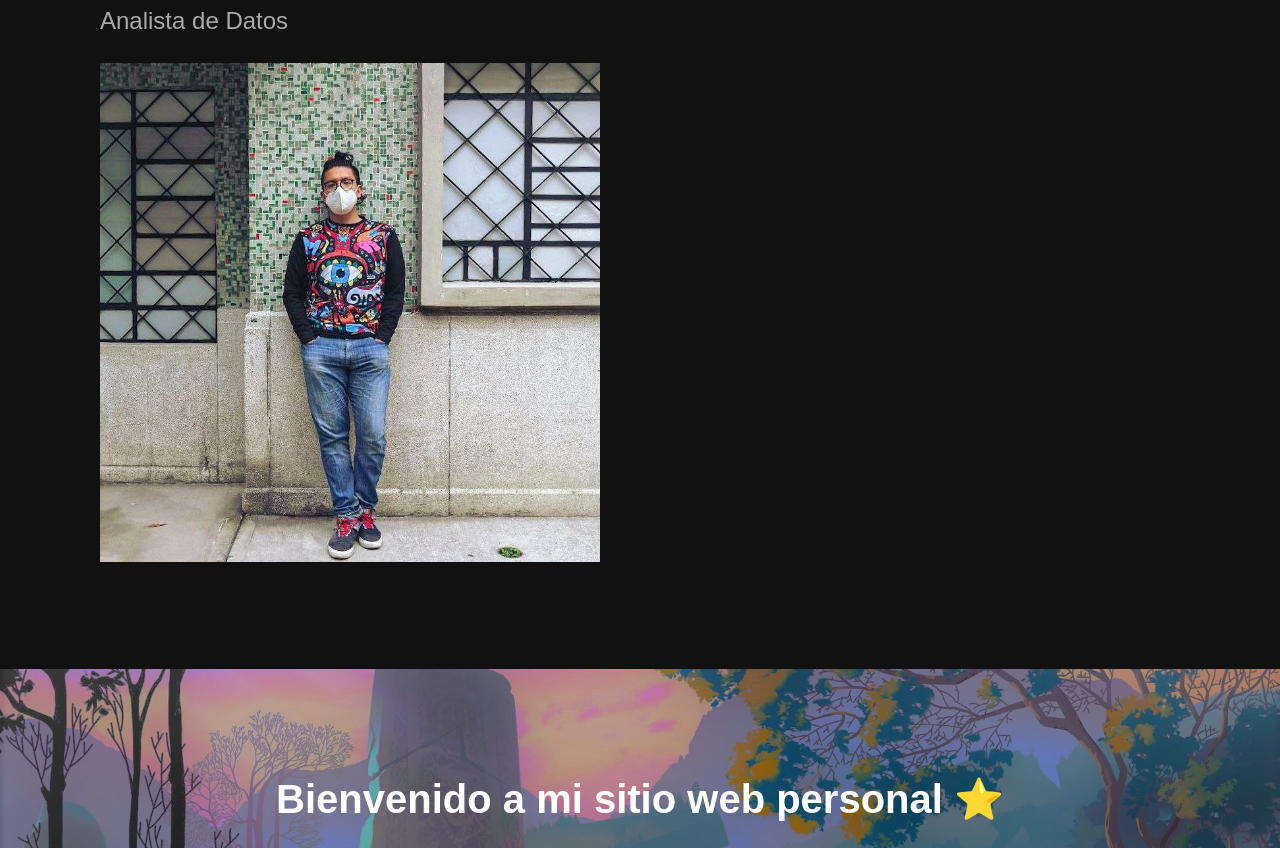
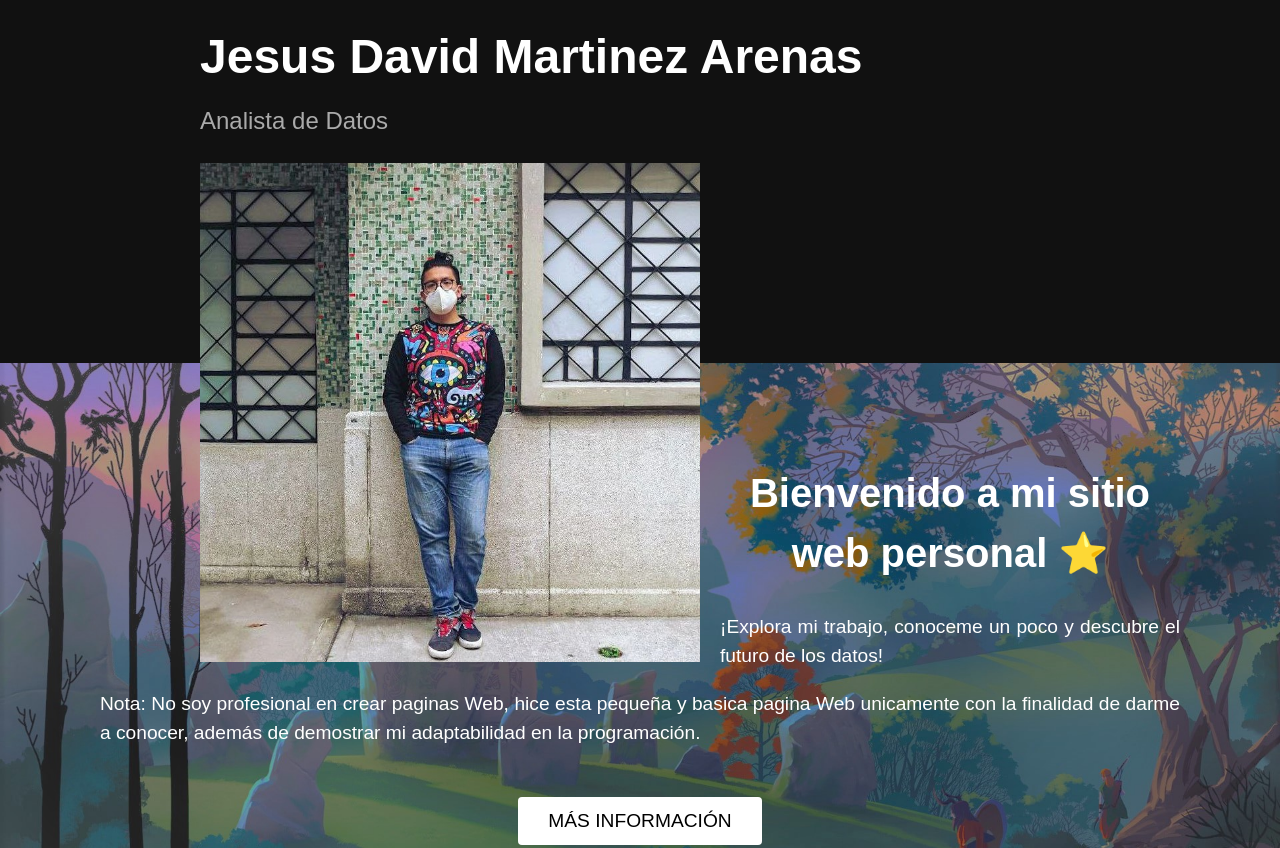
Before and after one commit to JisusD/JisusD.github.io, a plain HTML site: page index.html in a window 1280 px wide. Shown: the part 179-1027 px from the top of the page. Drawn offline with Linux system fonts and the light colour scheme.

Commit message:
Update styles.css

```diff
--- a/styles.css
+++ b/styles.css
@@ -22,7 +22,7 @@ body {
 
   header {
     text-align: match-parent;
-    padding: 100px;
+    padding: 200px;
   }
 
   header h1 {
@@ -183,6 +183,8 @@ body {
   img {
     max-width: 100%;
     height: auto;
+    float: left;
+    margin-right: 20px;
   }
 
   /* Estilos para efectos y animaciones */
@@ -193,14 +195,6 @@ body {
 
   .parallax {
     background-image: url("Juego_Fondo.jpg");
-    background-attachment: fixed;
-    background-position: center;
-    background-repeat: no-repeat;
-    background-size: cover;
-  }
-
-  .parallax2 {
-    background-image: url("analista_de_datos.jpg");
     background-attachment: fixed;
     background-position: center;
     background-repeat: no-repeat;
```
